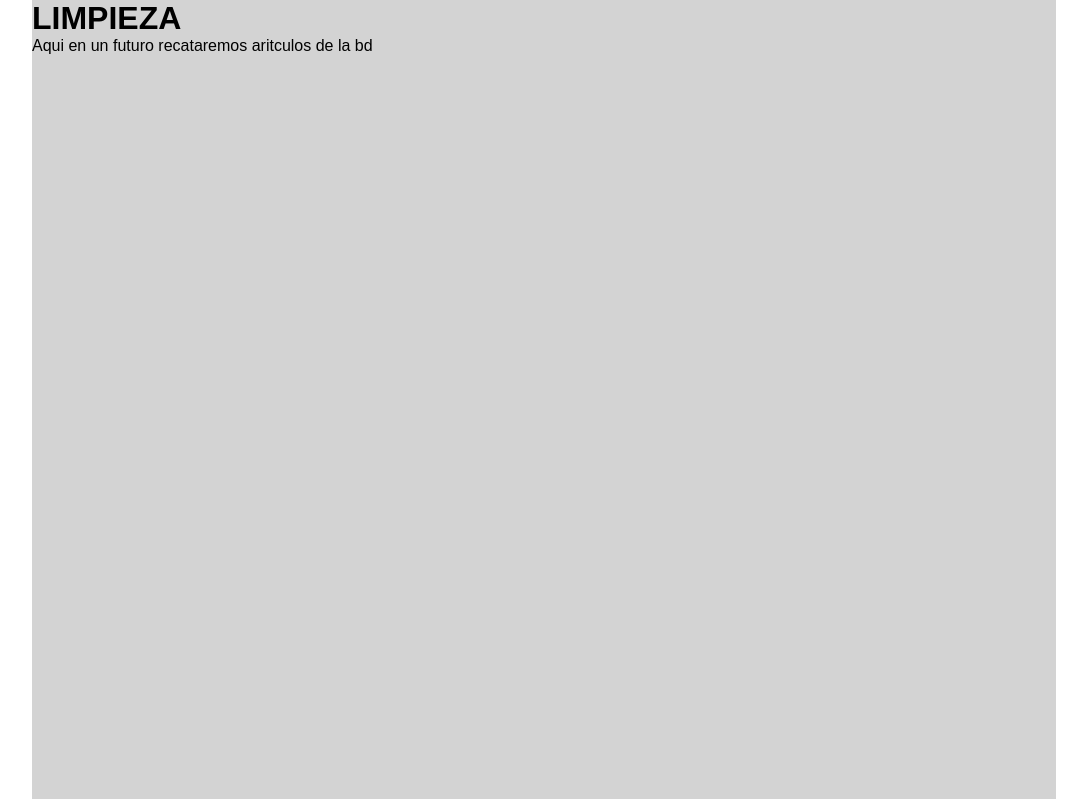
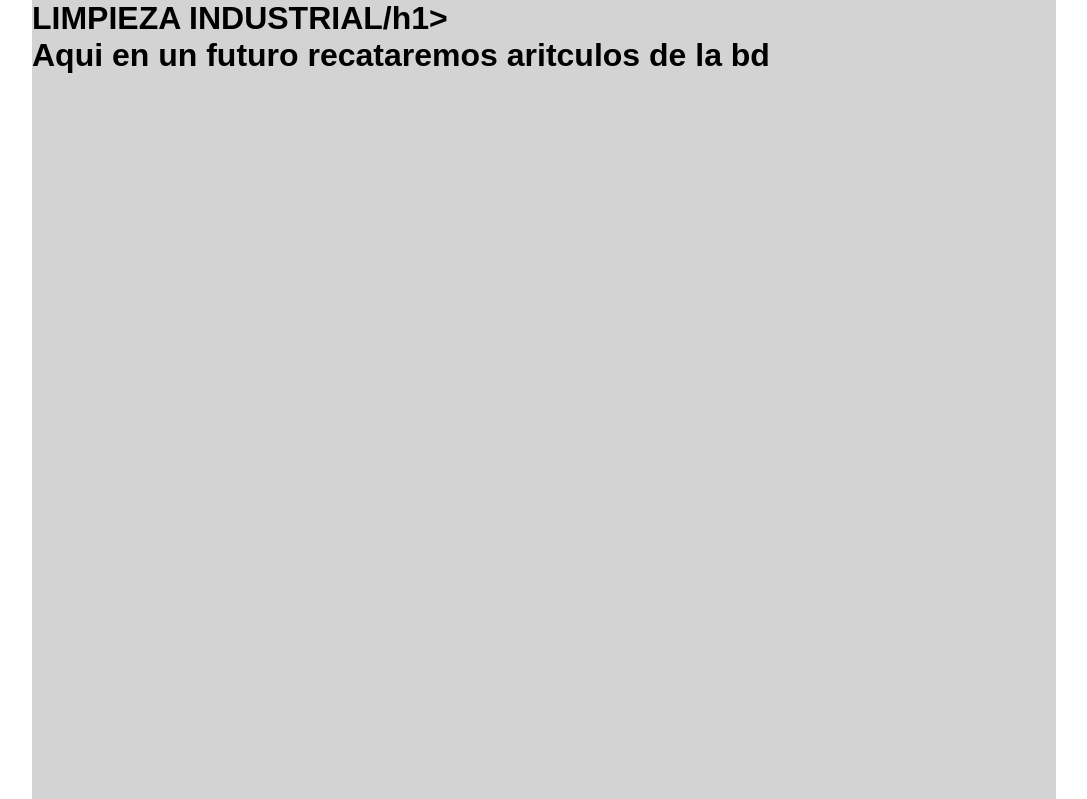
Before and after one commit to namg72/Atrium_Web_Includes, a PHP site: page /limpieza.php in a window 1280 px wide. Shown: the part 253-1052 px from the top of the page, without its empty margins (96-1183 px from the left). Run offline with PHP 8.4, Linux system fonts and the light colour scheme.

Commit message:
modificado archivo limpieza

```diff
--- a/limpieza.php
+++ b/limpieza.php
@@ -23,7 +23,7 @@
 
     <div   div class="productos">
 
-    <h1>LIMPIEZA</h1>
+    <h1>LIMPIEZA INDUSTRIAL/h1>
         <p>Aqui en un futuro recataremos aritculos de la bd</p>
 
 
```
